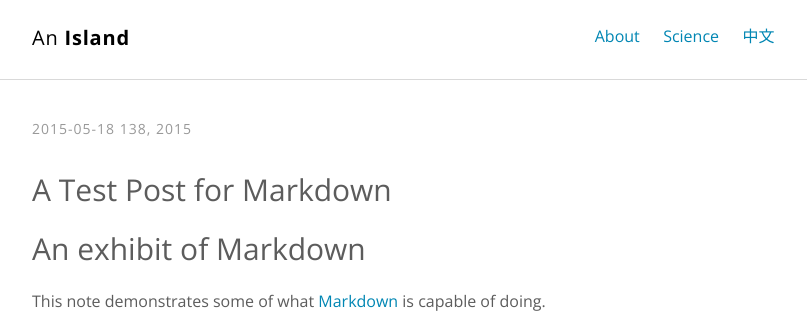
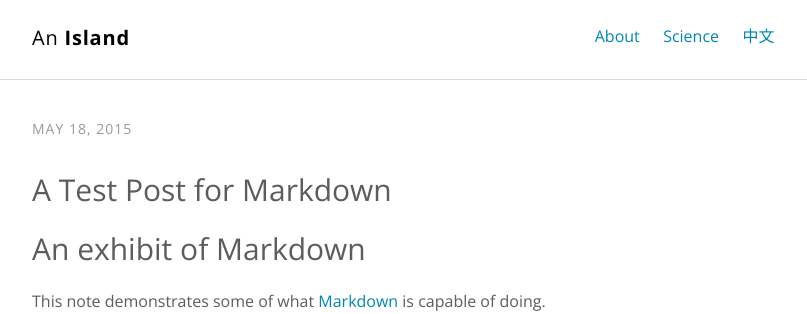
Before and after one commit to zhixunwang/zhixunwang.github.io, a Jekyll site: the page built from _posts/2015-05-18-test.md, in a window 1280 px wide and 900 px high. Shown: the top 314 px of the window, without its empty margins (232-1039 px from the left). Built offline with Jekyll 4.4.1, drawn with Linux system fonts in a browser that asks for light colours.

Commit message:
post date format

```diff
--- a/_layouts/post.html
+++ b/_layouts/post.html
@@ -4,7 +4,7 @@
 
 <article class="post container" itemscope itemtype="http://schema.org/BlogPosting">
   <header class="post-header">
-    <p class="post-meta"><time datetime="{{ page.date | date_to_xmlschema }}" itemprop="datePublished">{{ page.date | date: "%F %j, %Y" }}</time>{% if page.author %} • <span itemprop="author" itemscope itemtype="http://schema.org/Person"><span itemprop="name">{{ page.author }}</span></span>{% endif %}</p>
+    <p class="post-meta"><time datetime="{{ page.date | date_to_xmlschema }}" itemprop="datePublished">{{ page.date | date: "%B %-d, %Y" }}</time>{% if page.author %} • <span itemprop="author" itemscope itemtype="http://schema.org/Person"><span itemprop="name">{{ page.author }}</span></span>{% endif %}</p>
     <h1 class="post-title" itemprop="name headline">{{ page.title }}</h1>
   </header>
   <div class="post-content" itemprop="articleBody">
```
